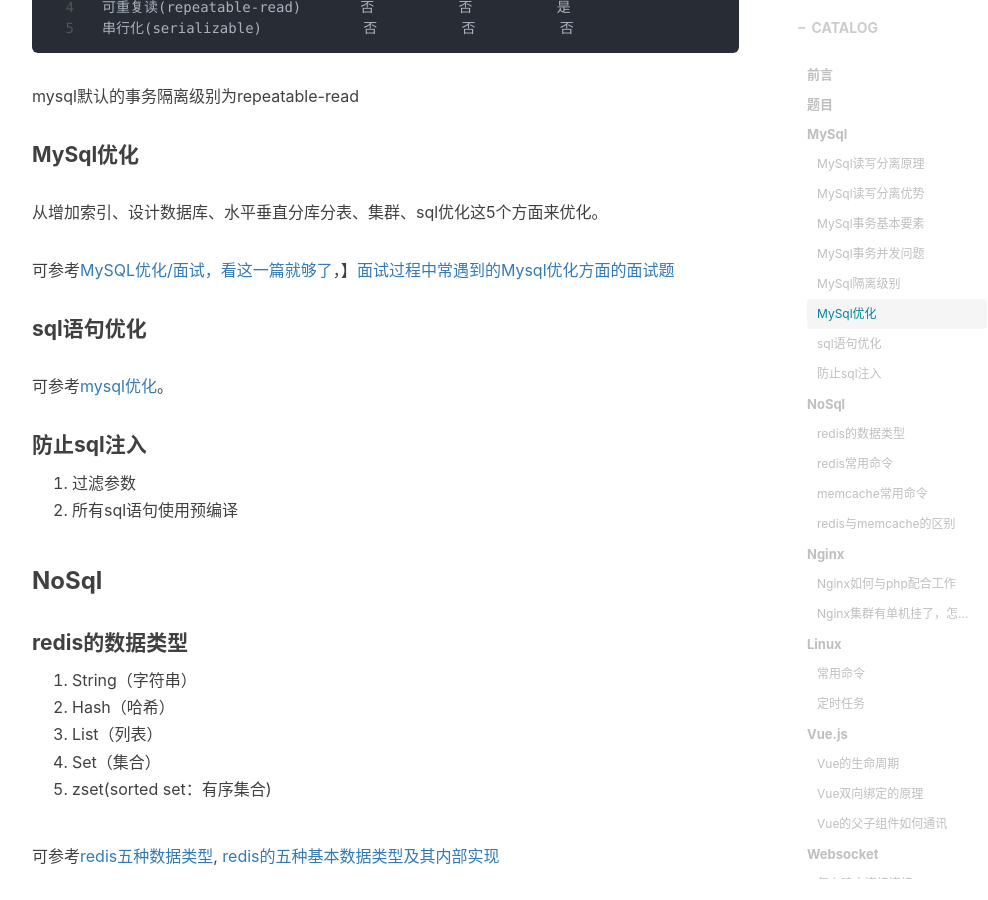
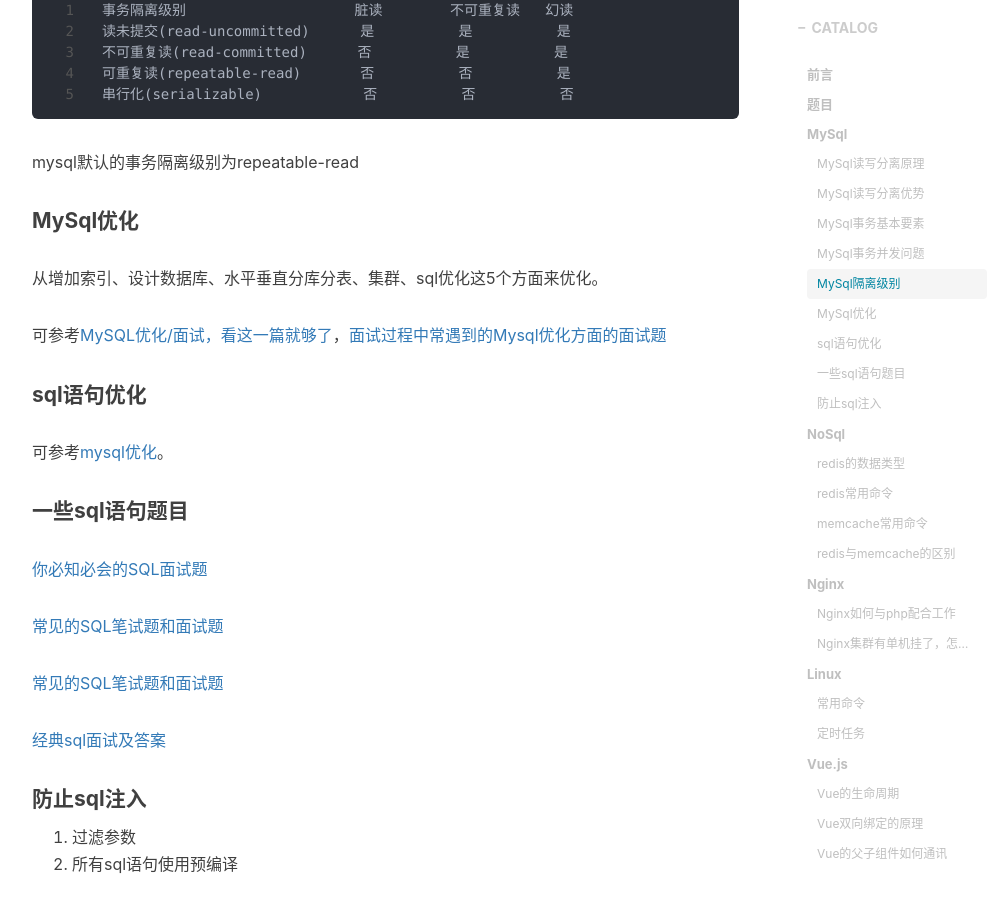
Before and after one commit to AnthonySAD/AnthonySAD.github.io, a Jekyll site: the page built from _posts/2000-9-1-interview-questions.md, in a window 1280 px wide and 900 px high, scrolled down 1757 px. Shown: the whole window, without its empty margins (233-1221 px from the left). Built offline with Jekyll 4.4.1, drawn with Linux system fonts in a browser that asks for light colours; nearby versions of some CDN libraries; comment, search, counter and statistics services are not loaded.

Commit message:
update interview=questions

```diff
--- a/_posts/2000-9-1-interview-questions.md
+++ b/_posts/2000-9-1-interview-questions.md
@@ -56,11 +58,24 @@ mysql默认的事务隔离级别为repeatable-read
 
 从增加索引、设计数据库、水平垂直分库分表、集群、sql优化这5个方面来优化。
 
-可参考[MySQL优化/面试，看这一篇就够了](https://www.nowcoder.com/discuss/150059?type=0&order=0&pos=13&page=0)，】[面试过程中常遇到的Mysql优化方面的面试题](https://www.2cto.com/database/201807/763914.html)
+可参考[MySQL优化/面试，看这一篇就够了](https://www.nowcoder.com/discuss/150059?type=0&order=0&pos=13&page=0)，[面试过程中常遇到的Mysql优化方面的面试题](https://www.2cto.com/database/201807/763914.html)
 
 #### sql语句优化
 
 可参考[mysql优化](https://blog.csdn.net/PHPArchitect/article/details/82108417)。
+
+#### 一些sql语句题目
+
+[你必知必会的SQL面试题](https://www.cnblogs.com/deng-cc/p/6515166.html)
+
+[常见的SQL笔试题和面试题](https://blog.csdn.net/codema/article/details/80915311)
+
+[常见的SQL笔试题和面试题](https://msd.misuland.com/pd/3255817997595449688)
+
+[经典sql面试及答案](https://my.oschina.net/u/3706644/blog/2242223/)
+
+
+
 
 #### 防止sql注入
 
```
Also changed, not shown: other parts of _posts/2000-9-1-interview-questions.md (+2 -0 lines).
